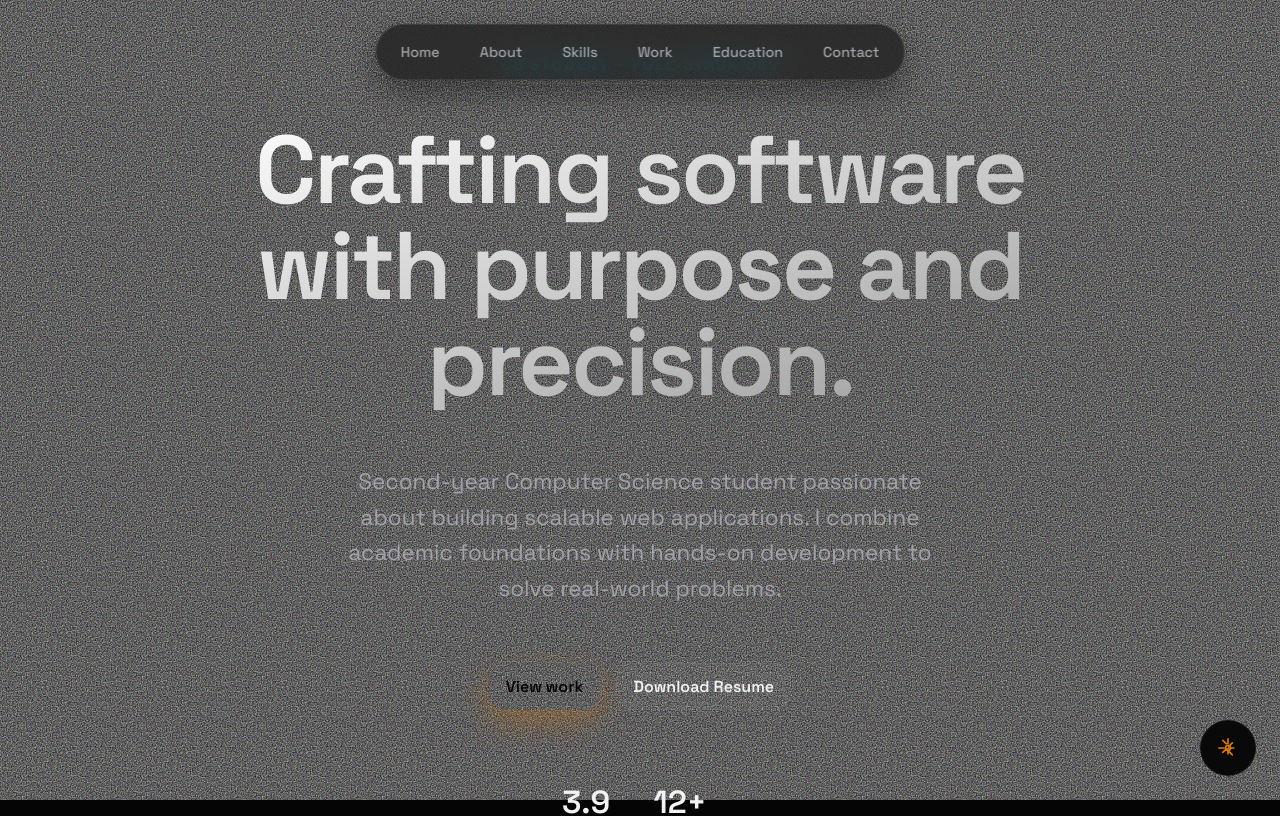
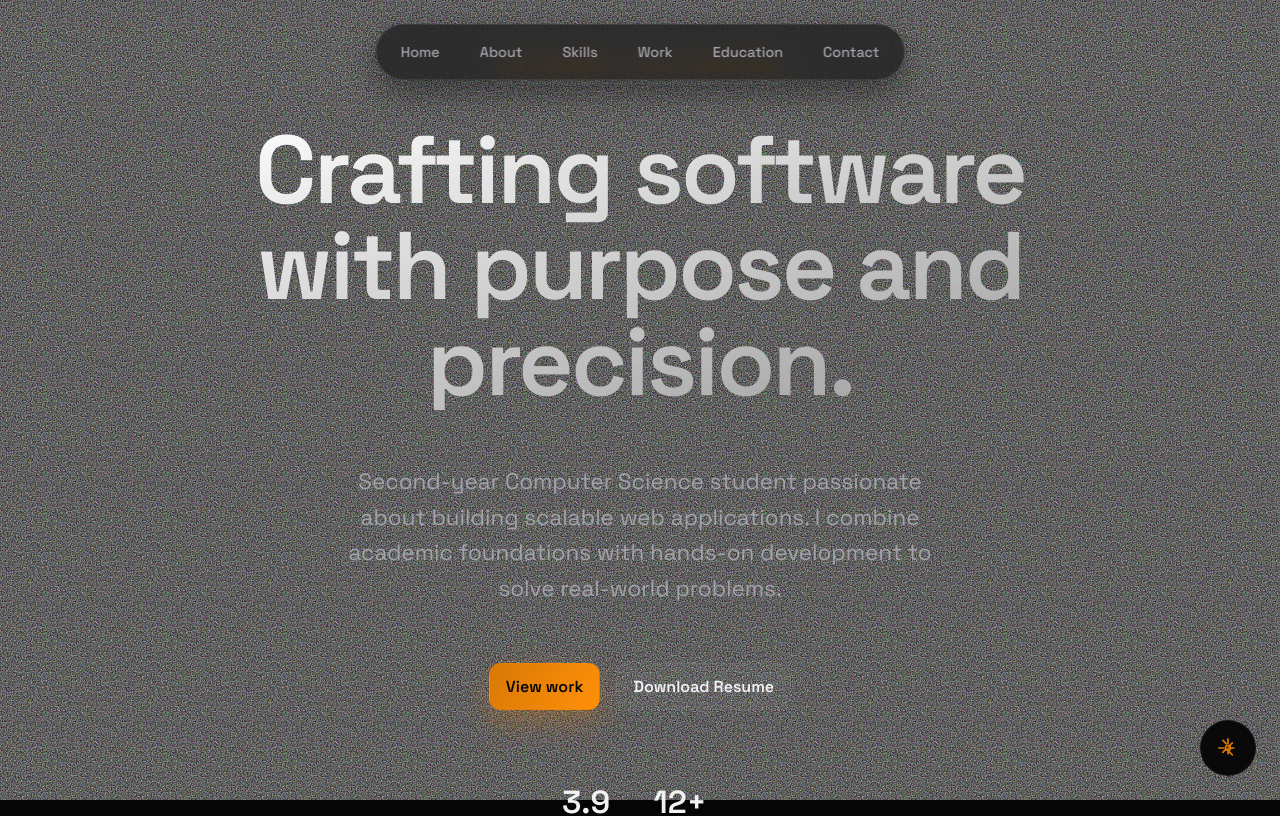
Before and after one commit to parthiv-2006/dev-site, a React (Vite) app: page / in a window 1280 px wide. Shown: the top 816 px of the page. Built offline with nearby package versions, Linux system fonts and the light colour scheme.

Commit message:
fix Design Systems Flex

```diff
--- a/src/styles/tokens.css
+++ b/src/styles/tokens.css
@@ -11,17 +11,33 @@
   --glass-strong: rgba(255, 255, 255, 0.1);
   --glass-border: rgba(255, 255, 255, 0.08);
 
-  /* Neon Aurora Accents */
-  --accent-cyan: #22d3ee;
-  --accent-cyan-dim: #0e7490;
+  /* Theme Defaults (Safe Fallbacks) */
+  --theme-accent: #22d3ee;
+  --theme-accent-light: #67e8f9;
+  --theme-radius: 16px;
+  --theme-font-size-base: 16px;
+
+  /* Dynamic Theme Accents */
+  --accent-primary: var(--theme-accent, #22d3ee);
+  --accent-primary-light: var(--theme-accent-light, #67e8f9);
+
+  /* Mapped Accents - ensuring controls update all colors */
+  --accent-cyan: var(--accent-primary);
+  --accent-cyan-dim: color-mix(in srgb, var(--accent-primary), black 30%);
+  --accent-copper: var(--accent-primary);
+  --accent-copper-light: var(--accent-primary-light);
+
   --accent-purple: #c084fc;
   --accent-pink: #f472b6;
-  --accent-gradient: linear-gradient(to right, var(--accent-cyan), var(--accent-purple));
+  --accent-gradient: linear-gradient(to right, var(--accent-primary), var(--accent-purple));
 
   /* Text & Typography */
   --text-primary: #f2f2f2;
   --text-secondary: #a1a1aa;
   --text-tertiary: #52525b;
+
+  /* Base Font Size controlled by Theme */
+  font-size: var(--theme-font-size-base, 16px);
 
   --font-sans: 'Space Grotesk', system-ui, -apple-system, sans-serif;
   --font-mono: 'IBM Plex Mono', 'JetBrains Mono', monospace;
@@ -32,9 +48,12 @@
 
   /* Spacing & Layout */
   --max-width: 1200px;
-  --radius-sm: 8px;
-  --radius-md: 16px;
-  --radius-lg: 24px;
+
+  /* Dynamic Radius */
+  --radius-base: var(--theme-radius, 16px);
+  --radius-sm: calc(var(--radius-base) * 0.5);
+  --radius-md: var(--radius-base);
+  --radius-lg: calc(var(--radius-base) * 1.5);
   --radius-full: 9999px;
 
   /* Motion */
```
